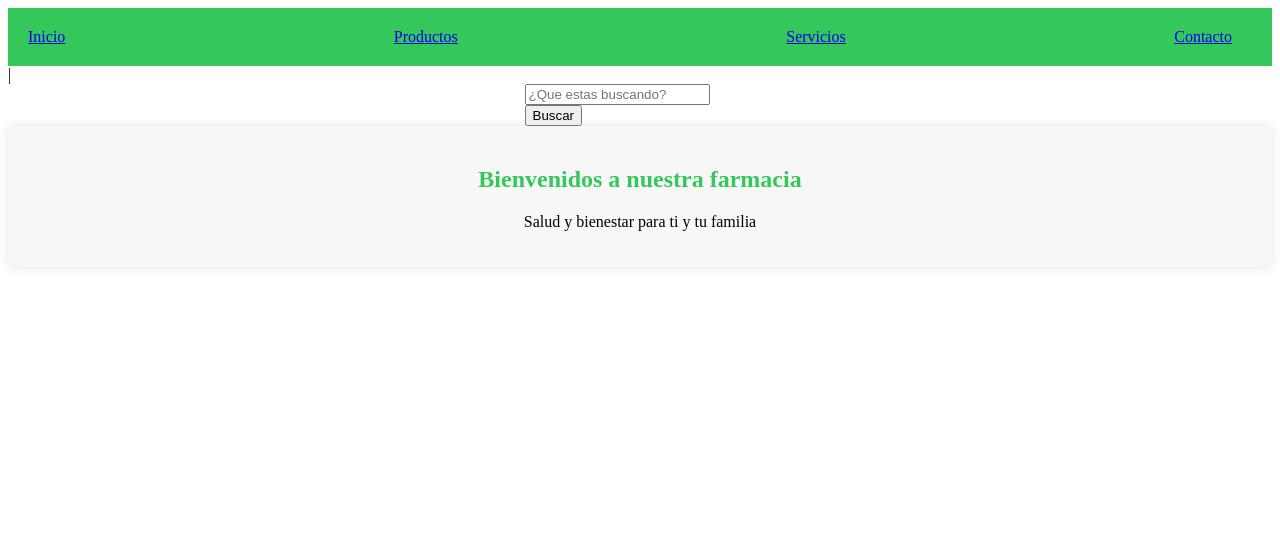
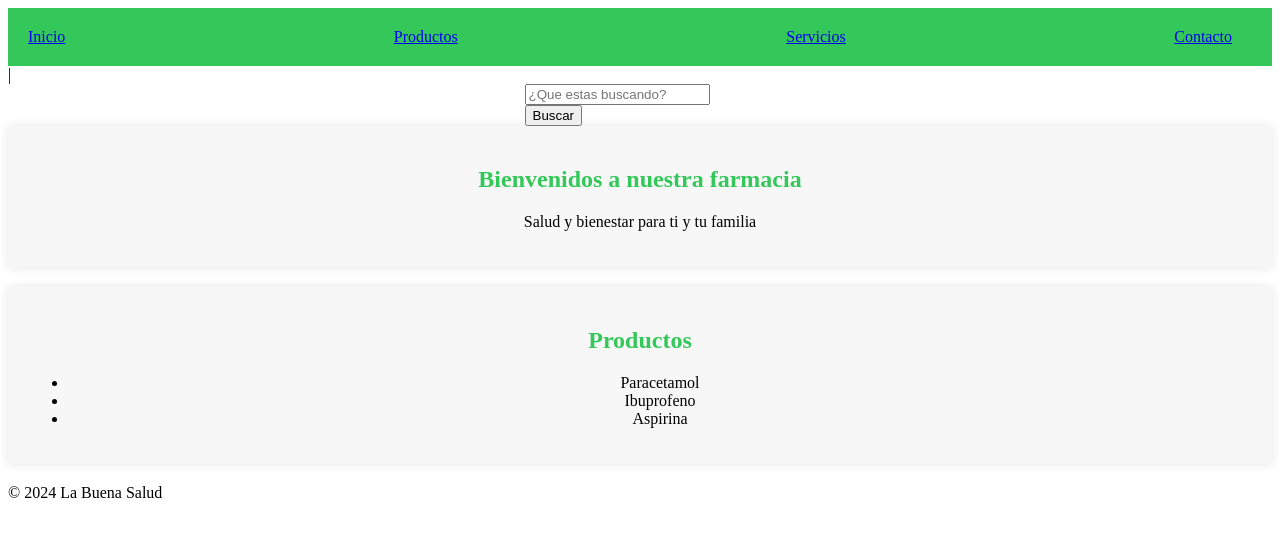
Before and after one commit to Jhonatan-Fernando84/MiPagina, a plain HTML site: page MiPagina/index.html in a window 1280 px wide. Drawn offline with Linux system fonts and the light colour scheme.

Commit message:
Feat: se añaden productos y copyright

```diff
--- a/MiPagina/index.html
+++ b/MiPagina/index.html
@@ -17,7 +17,7 @@
             </ul>
         </nav>
     </header>|
-    <main></main>
+    <main>
         <aside>
 
                 <form>
@@ -34,5 +34,18 @@
 
 
         </section>
+        <section>
+            <h2>Productos</h2>
+            <ul>
+                <li>Paracetamol</li>
+                <li>Ibuprofeno</li>
+                <li>Aspirina</li>
+            </ul>
+        </section>
+
+    </main>
+<footer>
+    <p>&copy; 2024 La Buena Salud</p>
+</footer>
 </body>
 </html>
```
